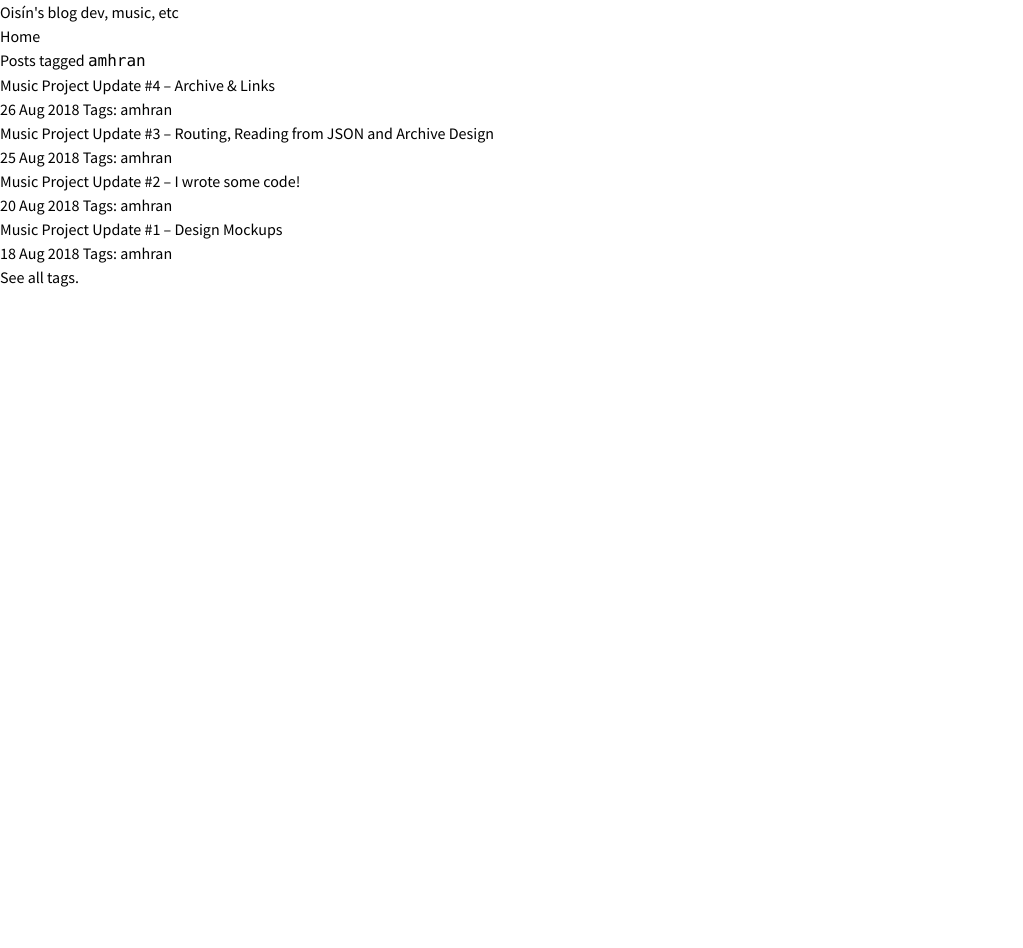
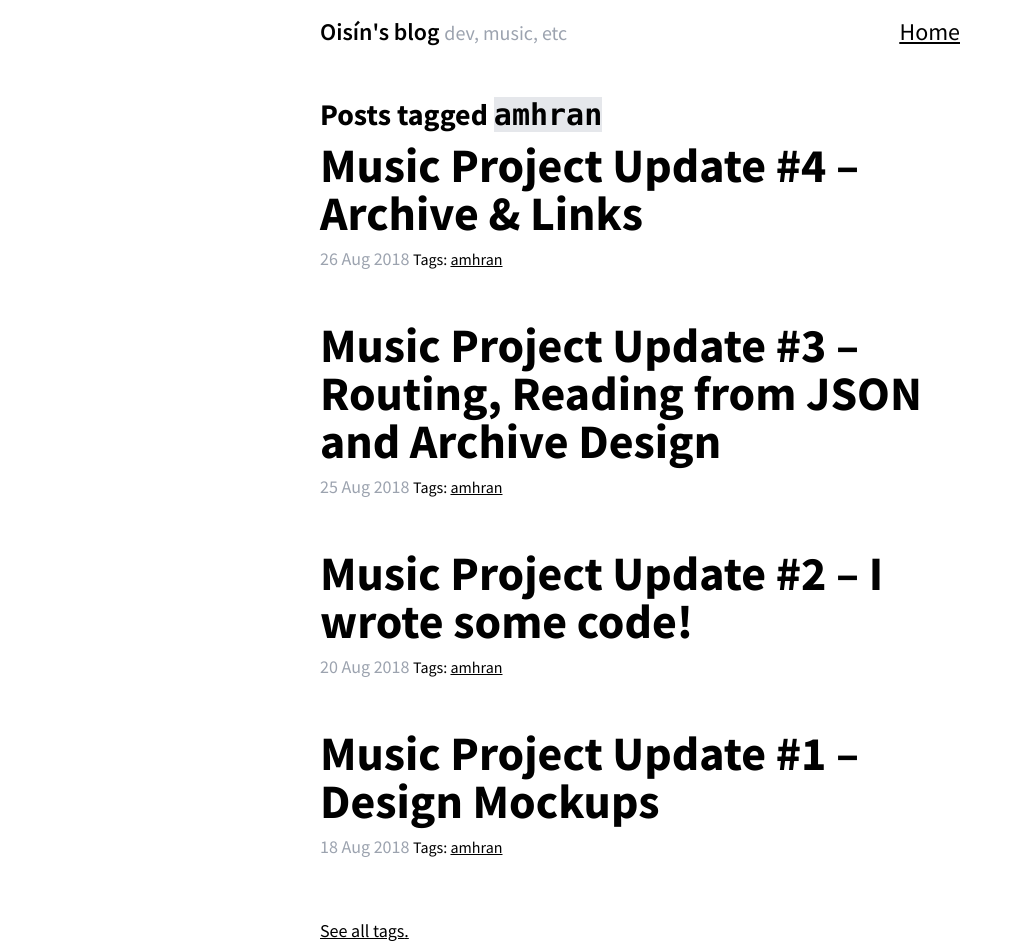
Before and after one commit to oisinq/oisin.io, an Eleventy site: page b/tag.njk in a window 1280 px wide. Shown: the whole page, without its empty margins (0-1023 px from the left). Before the commit the page ends 800 px from the top, so only its background shows below. Built offline with nearby package versions, Linux system fonts and the light colour scheme; Eleventy itself is replaced by a stand-in of ours; files that its build step writes are made by us from their sources; what node-fetch, striptags would draw is missing.

Commit message:
Update for 2025

```diff
--- a/_includes/layouts/base.njk
+++ b/_includes/layouts/base.njk
@@ -1,5 +1,5 @@
 <!doctype html>
-<html lang="en"  class="text-custom-grey h-full">
+<html lang="en"  class="text-black h-full">
   <head>
     <meta charset="utf-8">
     <meta name="viewport" content="width=device-width, initial-scale=1.0">
--- a/tailwind.config.js
+++ b/tailwind.config.js
@@ -1,7 +1,10 @@
 const defaultTheme = require("tailwindcss/defaultTheme");
 
 module.exports = {
-  content: ["./_site/**/*.{html, njk}"],
+  content: [
+    "./**/*.{html,njk,md}",
+    "./_site/**/*.{html,njk}",
+  ],
   theme: {
     extend: {
       colors: {
```
Also changed, not shown: img/cavan-mentioned.png (added), img/me-2025-bw.webp (added), img/me-yellow-jumper.webp (added), img/social/bluesky.svg (added), img/social/email.svg (added), img/social/instagram.svg (added), index.html, 1 other file.
